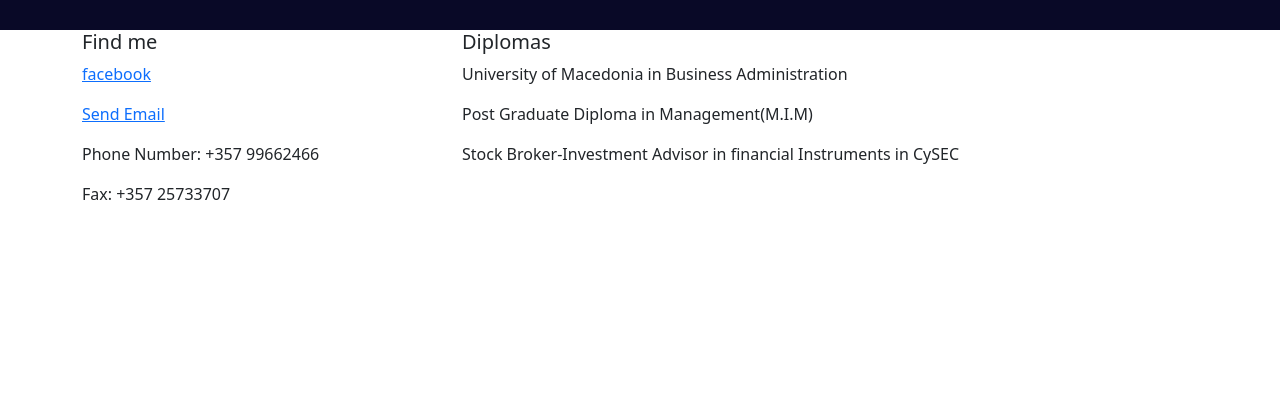
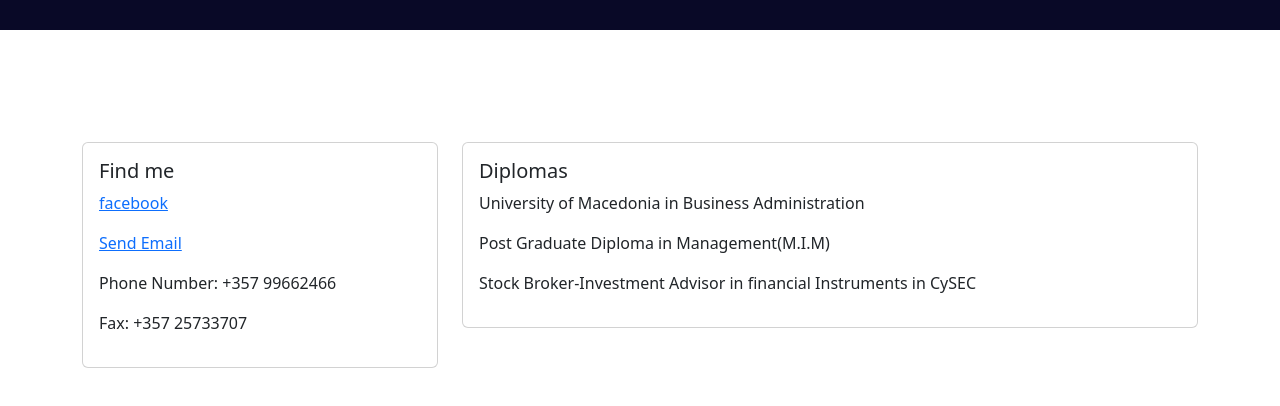
Before and after one commit to chadjichristoforou/chadjichristoforou.github.io, a plain HTML site: page index.html in a window 1280 px wide. Shown: the part 140-546 px from the top of the page. Drawn offline with nearby package versions, Linux system fonts and the light colour scheme.

Commit message:
Add files via upload

```diff
--- a/css/style.css
+++ b/css/style.css
@@ -18,6 +18,10 @@ span.navbar-brand.mb-0 {
 	width: 100%;
 	font-size: 50!important;
 }
+
+.row {
+	margin-top: 10%;
+}
 /*.special-title{
 	color: red;
 }*/
--- a/index.html
+++ b/index.html
@@ -16,7 +16,10 @@
 		<div class="container">
 			<div class="row">
 				<div class="col-md-4 colorofcol1">
-					<h5> Find me</h5>
+
+					<div class="card">
+	  					<div class="card-body">
+						<h5> Find me</h5>
 					<p>
 					<a href="https://www.facebook.com/christos.hadjichristoforou.7/">facebook</a></p>
 					<p>
@@ -24,16 +27,22 @@
 					</p>
 					<p> Phone Number: +357 99662466</p>
 					<p> Fax: +357 25733707 </p>
+					</div>
+					</div>
+
 
 
 
 				</div>
 				<div class="col-md-8">
-					<h5> Diplomas</h5>
+					<div class="card">
+  						<div class="card-body">
+						<h5> Diplomas</h5>
 					<p>University of Macedonia in Business Administration</p>
 					<p>Post Graduate Diploma in Management(M.I.M)</p>
 					<p>Stock Broker-Investment Advisor in financial Instruments in CySEC</p>
-
+					</div>
+					</div>
 				</div>
 
 			</div>
```
